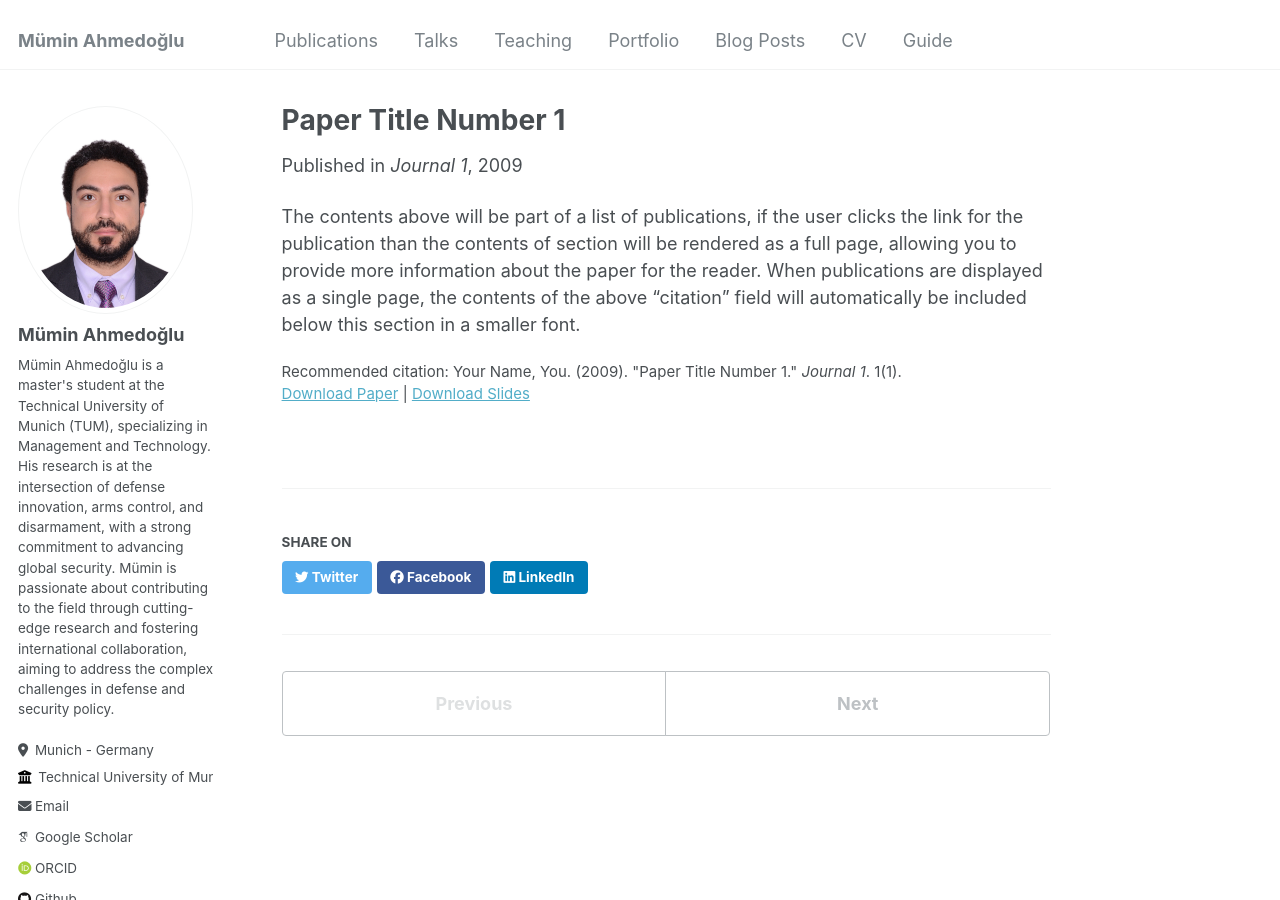
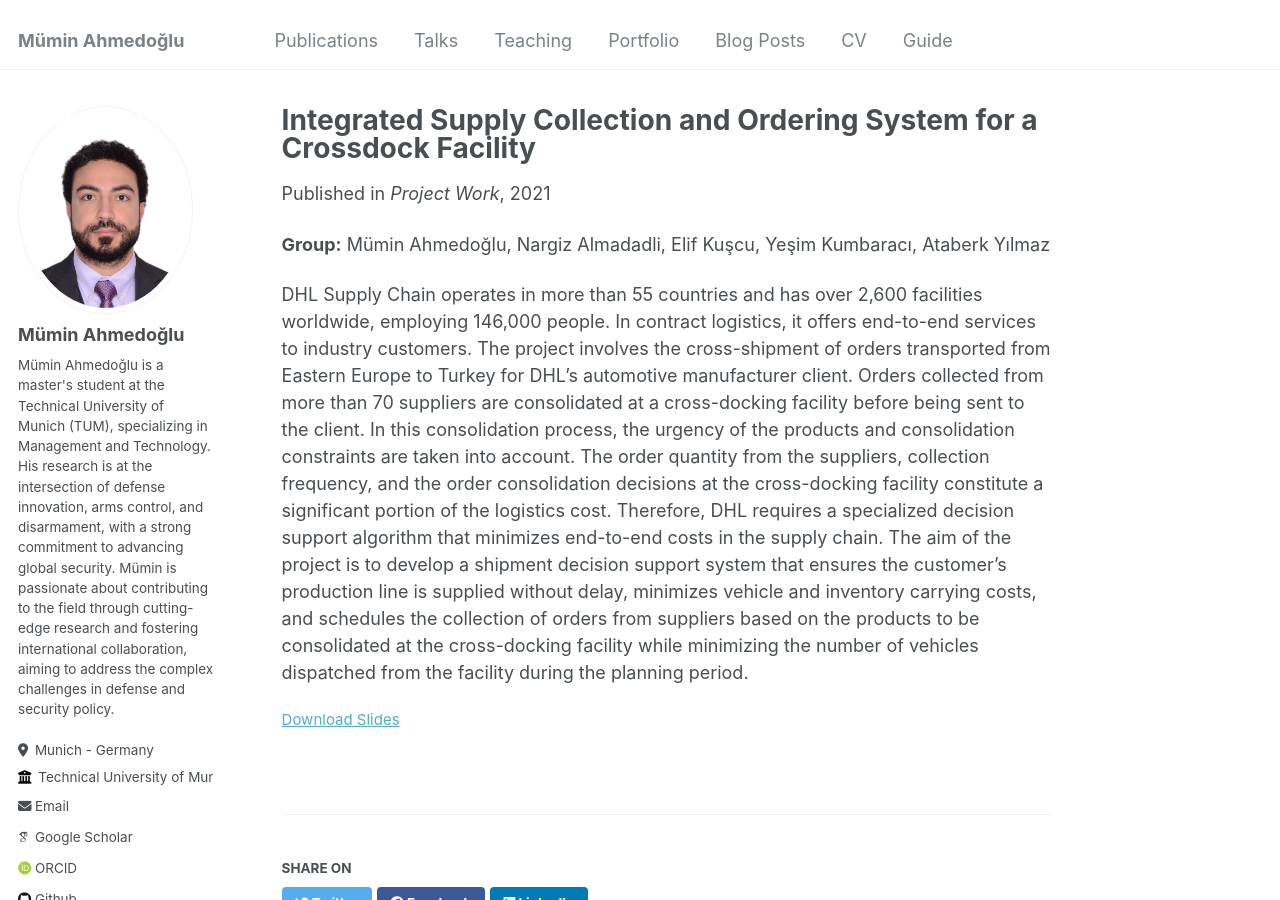
Before and after one commit to ahmedoglu/ahmedoglu.github.io, a Jekyll site: the page built from _publications/2009-10-01-paper-title-number-1.md, in a window 1280 px wide and 900 px high. Built offline with Jekyll 4.4.1, drawn with Linux system fonts in a browser that asks for light colours; some web fonts are replaced.

Commit message:
Update 2009-10-01-paper-title-number-1.md

```diff
--- a/_publications/2009-10-01-paper-title-number-1.md
+++ b/_publications/2009-10-01-paper-title-number-1.md
@@ -1,13 +1,14 @@
 ---
-title: "Paper Title Number 1"
+title: "Integrated Supply Collection and Ordering System for a Crossdock Facility"
 collection: publications
 permalink: /publication/2009-10-01-paper-title-number-1
-excerpt: 'This paper is about the number 1. The number 2 is left for future work.'
-date: 2009-10-01
-venue: 'Journal 1'
-slidesurl: 'http://academicpages.github.io/files/slides1.pdf'
-paperurl: 'http://academicpages.github.io/files/paper1.pdf'
-citation: 'Your Name, You. (2009). &quot;Paper Title Number 1.&quot; <i>Journal 1</i>. 1(1).'
+excerpt: 'This is a project work'
+date: 2021-06-01
+venue: 'Project Work'
+slidesurl: '[http://academicpages.github.io/files/slides1.pdf](https://sd.ie.metu.edu.tr/en/dhl-arac-kontrol-ve-siparis-miktari-tahminleme-karar-destek-sistemi-tasarimi)'
+paperurl: '[http://academicpages.github.io/files/paper1.pdf](https://sd.ie.metu.edu.tr/en/dhl-arac-kontrol-ve-siparis-miktari-tahminleme-karar-destek-sistemi-tasarimi)'
 ---
 
-The contents above will be part of a list of publications, if the user clicks the link for the publication than the contents of section will be rendered as a full page, allowing you to provide more information about the paper for the reader. When publications are displayed as a single page, the contents of the above "citation" field will automatically be included below this section in a smaller font.
+**Group:** Mümin Ahmedoğlu, Nargiz Almadadli, Elif Kuşcu, Yeşim Kumbaracı, Ataberk Yılmaz
+
+DHL Supply Chain operates in more than 55 countries and has over 2,600 facilities worldwide, employing 146,000 people. In contract logistics, it offers end-to-end services to industry customers. The project involves the cross-shipment of orders transported from Eastern Europe to Turkey for DHL's automotive manufacturer client. Orders collected from more than 70 suppliers are consolidated at a cross-docking facility before being sent to the client. In this consolidation process, the urgency of the products and consolidation constraints are taken into account. The order quantity from the suppliers, collection frequency, and the order consolidation decisions at the cross-docking facility constitute a significant portion of the logistics cost. Therefore, DHL requires a specialized decision support algorithm that minimizes end-to-end costs in the supply chain. The aim of the project is to develop a shipment decision support system that ensures the customer’s production line is supplied without delay, minimizes vehicle and inventory carrying costs, and schedules the collection of orders from suppliers based on the products to be consolidated at the cross-docking facility while minimizing the number of vehicles dispatched from the facility during the planning period.
```
